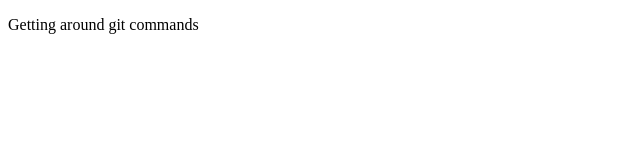
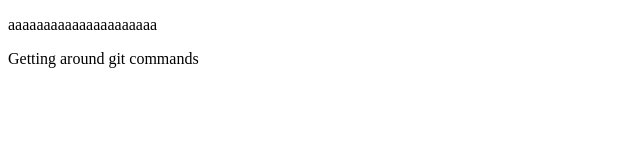
Before and after one commit to BidanGitau/test-merger, a plain HTML site: page index.html in a window 1280 px wide. Shown: the whole page, without its empty margins (0-640 px from the left). Drawn offline with Linux system fonts and the light colour scheme.

Commit message:
This commits adds a paragraph block element.

```diff
--- a/index.html
+++ b/index.html
@@ -9,6 +9,7 @@
 </head>
 
 <body>
+    <p>aaaaaaaaaaaaaaaaaaaaa</p>
     <footer>
         <p>Getting around git commands</p>
     </footer>
```
